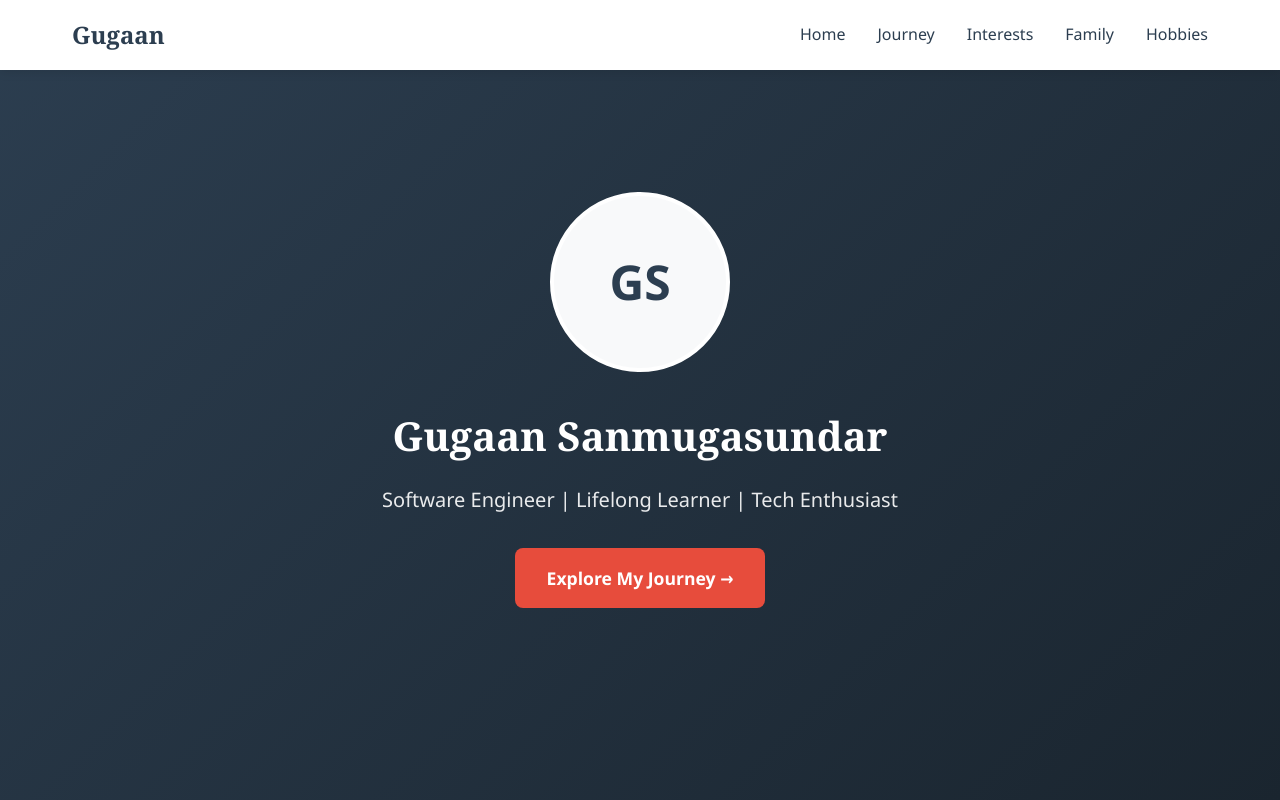
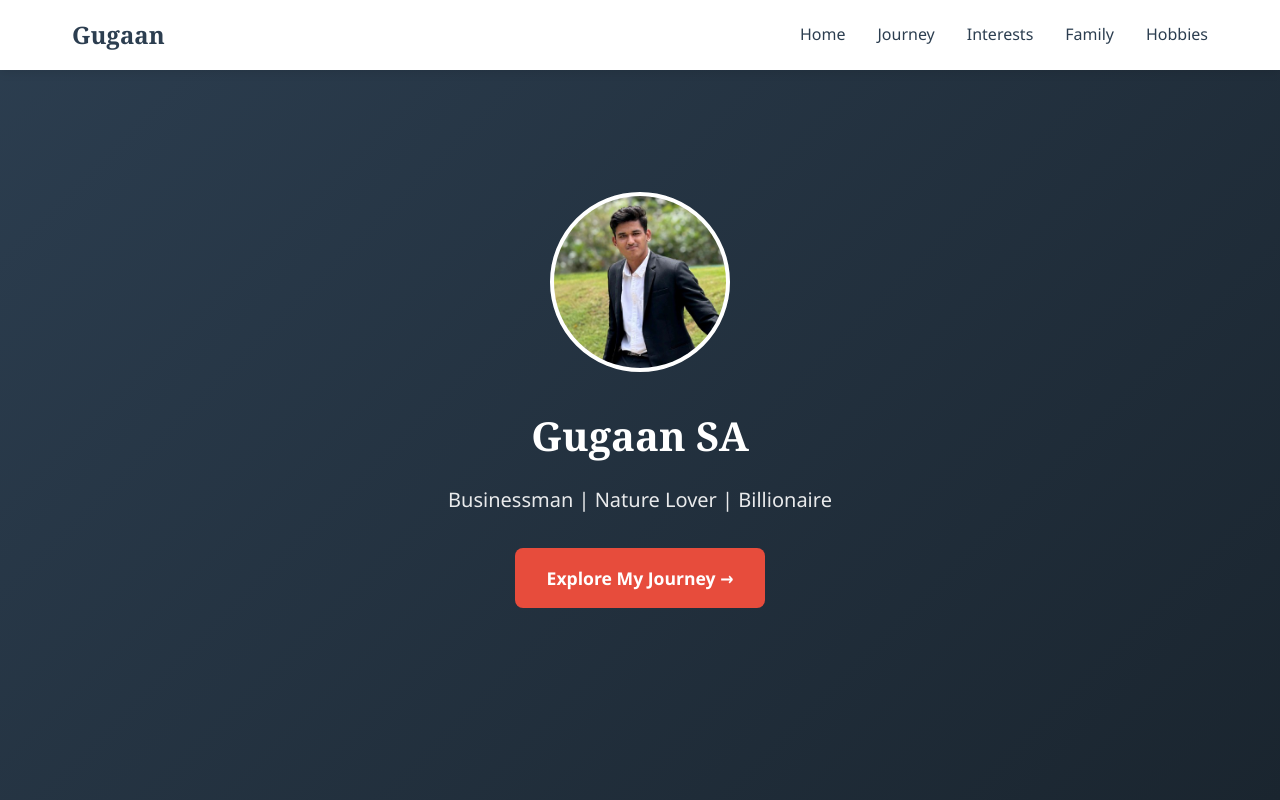
Before and after one commit to GUG-2005/Portfolio, a plain HTML site: page index.html in a window 1280 px wide. Drawn offline with Linux system fonts and the light colour scheme.

Commit message:
Adding hero section and other section with changes

```diff
--- a/index.html
+++ b/index.html
@@ -31,9 +31,9 @@
   <!-- Hero Section -->
   <section id="hero">
     <div class="hero-content">
-      <div class="hero-photo">GS</div>
-      <h1 class="hero-name">Gugaan Sanmugasundar</h1>
-      <p class="hero-tagline">Software Engineer | Lifelong Learner | Tech Enthusiast</p>
+      <img class="hero-photo" src="images/hero/Profile.jpeg" alt="Gugaan SA">
+      <h1 class="hero-name">Gugaan SA</h1>
+      <p class="hero-tagline">Businessman | Nature Lover | Billionaire</p>
       <a href="#journey" class="cta-button">Explore My Journey →</a>
     </div>
   </section>
```
Also changed, not shown: images/hero/Profile.jpeg (added).
